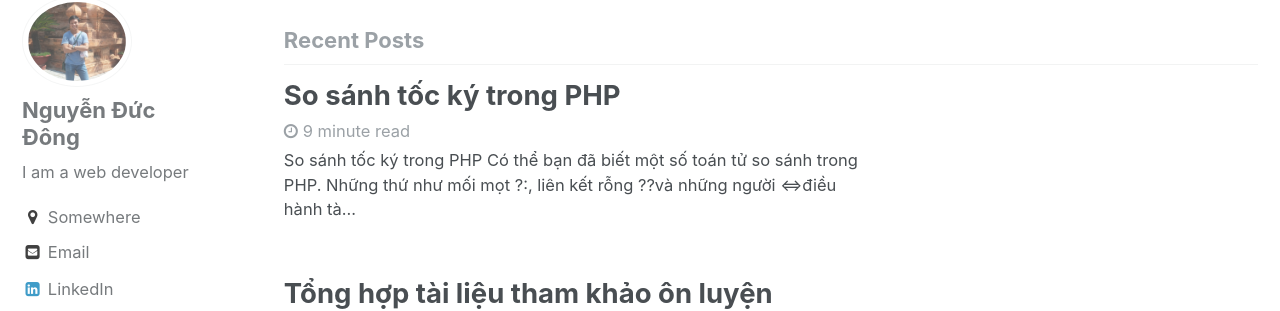
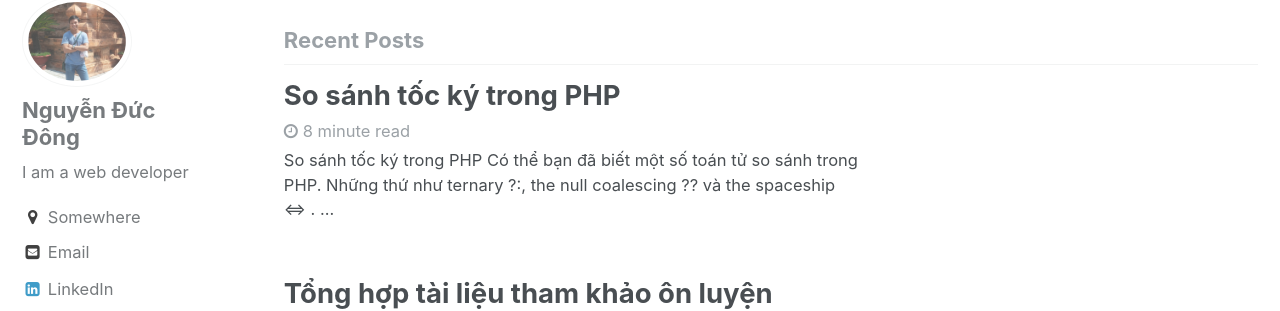
Before and after one commit to ducdongmg/ducdongmg.github.io, a Jekyll site: the page built from index.html, in a window 1280 px wide and 900 px high. Shown: the part 148-459 px from the top of the window. Built offline with Jekyll 4.4.1, drawn with Linux system fonts in a browser that asks for light colours; the list of posts is cut into pages by our own code.

Commit message:
update for translate

```diff
--- a/_posts/2020-09-11-shorthand-comparisons-in-php.md
+++ b/_posts/2020-09-11-shorthand-comparisons-in-php.md
@@ -10,20 +10,18 @@
 So sánh tốc ký trong PHP
 ========================
 
-Có thể bạn đã biết một số toán tử so sánh trong PHP. Những thứ như mối mọt `?:`, liên kết rỗng `??`và những người `<=>`điều hành tàu vũ trụ . Nhưng bạn có thực sự biết chúng hoạt động như thế nào không? Việc hiểu các toán tử này giúp bạn sử dụng chúng nhiều hơn, dẫn đến cơ sở mã sạch hơn.
+Có thể bạn đã biết một số toán tử so sánh trong PHP. Những thứ như ternary `?:`, the null coalescing `??` và the spaceship `<=>` . Nhưng bạn có thực sự biết chúng hoạt động như thế nào không? Việc hiểu các toán tử này giúp bạn sử dụng chúng nhiều hơn, dẫn đến codebase sạch hơn.
 
 Trước khi tìm hiểu sâu về từng toán tử, đây là tóm tắt về những gì mỗi toán tử làm:
 
-*   Các [nhà điều hành ternary](#ternary-operator) được sử dụng để rút ngắn nếu / cấu trúc khác
-*   Các [nhà điều hành coalescing rỗng](#null-coalescing-operator) được sử dụng để cung cấp các giá trị mặc định thay vì null
-*   Các [nhà điều hành tàu vũ trụ](#spaceship-operator) được sử dụng để so sánh hai giá trị
+*   Các [toán tử  ternary](#ternary-operator) được sử dụng để rút ngắn nếu / cấu trúc khác
+*   Các [toán tử  coalescing rỗng](#null-coalescing-operator) được sử dụng để cung cấp các giá trị mặc định thay vì null
+*   Các [toán tử  tàu vũ trụ](#spaceship-operator) được sử dụng để so sánh hai giá trị
 
-[![quảng cáo qua Carbon](https://cdn4.buysellads.net/uu/1/41369/1551199029-Adobe_Stock_260x200-2.jpg)](https://srv.carbonads.net/ads/click/x/GTND42Q7F6SIV5QJCEB4YKQMF6AILK3JF6SITZ3JCWAIL5QLCKAIP23KFTYIPK7LCE7DEK3WCK7IK27MCEYD45QKC6BIL5QUFT7DVK3EHJNCLSIZ?segment=placement:stitcherio;)[Ưu đãi trong thời gian có hạn: Nhận 10 hình ảnh Adobe Stock miễn phí.](https://srv.carbonads.net/ads/click/x/GTND42Q7F6SIV5QJCEB4YKQMF6AILK3JF6SITZ3JCWAIL5QLCKAIP23KFTYIPK7LCE7DEK3WCK7IK27MCEYD45QKC6BIL5QUFT7DVK3EHJNCLSIZ?segment=placement:stitcherio;)[quảng cáo qua Carbon](http://carbonads.net/?utm_source=stitcherio&utm_medium=ad_via_link&utm_campaign=in_unit&utm_term=carbon)
-
-[#](#ternary-operator) Toán tử bậc ba
+[#](#ternary-operator) Toán tử  ternary
 -------------------------------------
 
-Toán tử bậc ba là cách viết tắt của `if {} else {}`cấu trúc. Thay vì viết thế này:
+Toán tử ternary là cách viết tắt của cấu trúc `if {} else {}`. Thay vì viết thế này:
 
     if ($condition) {
         $result = 'foo'
@@ -31,11 +29,11 @@
         $result = 'bar'
     }
 
-Bạn có thể viết cái này:
+Bạn có thể viết thế này:
 
     $result = $condition ? 'foo' : 'bar';
 
-Nếu `$condition`giá trị này là `true`, toán hạng bên trái sẽ được gán cho `$result`. Nếu điều kiện được đánh giá là `false`, thì tay phải sẽ được sử dụng.
+Nếu giá trị `$condition` là `true`, thì toán hạng bên trái sẽ được gán cho `$result`. Nếu là `false`, thì toán hạng bên phải sẽ được sử dụng.
 
 Thực tế thú vị: tên _toán tử bậc ba_ thực sự có nghĩa là "một toán tử hoạt động trên ba toán hạng". Một _toán hạng_ là một thuật ngữ dùng để chỉ các bộ phận cần thiết của một biểu thức. Toán tử bậc ba là toán tử duy nhất trong PHP yêu cầu ba toán hạng: điều kiện, `true`và `false`kết quả. Tương tự, cũng có các toán tử nhị phân và đơn phân. Bạn có thể đọc thêm về nó [ở đây](http://php.net/manual/en/language.operators.php) .
 
@@ -75,7 +73,7 @@
 
 Hơn nữa, như PHP 7.4, việc sử dụng các cụm từ có chuỗi không có dấu ngoặc sẽ [không được dùng nữa](/blog/new-in-php-74#left-associative-ternary-operator-deprecation-rfc) .
 
-[#](#null-coalescing-operator) Nhà điều hành liên kết Null
+[#](#null-coalescing-operator) toán tử  liên kết Null
 ----------------------------------------------------------
 
 Bạn đã xem qua [bảng so sánh các loại](http://php.net/manual/en/types.comparisons.php) trước đó chưa? Toán tử liên kết null có sẵn kể từ PHP 7.0. Nó tương tự như toán tử bậc ba, nhưng sẽ hoạt động giống như `isset`trên toán hạng bên trái thay vì chỉ sử dụng giá trị boolean của nó. Điều này làm cho toán tử này đặc biệt hữu ích cho mảng và gán giá trị mặc định khi một biến không được đặt.
@@ -168,10 +166,10 @@
         $parameters['property'] = $parameters['property'] ?? 'default';
     }
 
-[#](#spaceship-operator) Nhà điều hành tàu vũ trụ
+[#](#spaceship-operator) toán tử  tàu vũ trụ
 -------------------------------------------------
 
-Nhà điều hành tàu vũ trụ, trong khi có một cái tên khá kỳ lạ, có thể rất hữu ích. Đó là một toán tử được sử dụng để so sánh. Nó sẽ luôn luôn trở lại một trong ba giá trị: `0`, `-1`hoặc `1`.
+toán tử  tàu vũ trụ, trong khi có một cái tên khá kỳ lạ, có thể rất hữu ích. Đó là một toán tử được sử dụng để so sánh. Nó sẽ luôn luôn trở lại một trong ba giá trị: `0`, `-1`hoặc `1`.
 
 `0`sẽ được trả về khi cả hai toán hạng bằng nhau, `1`khi toán hạng bên trái lớn hơn và `-1`khi toán hạng bên phải lớn hơn. Hãy xem một ví dụ đơn giản:
 
```
